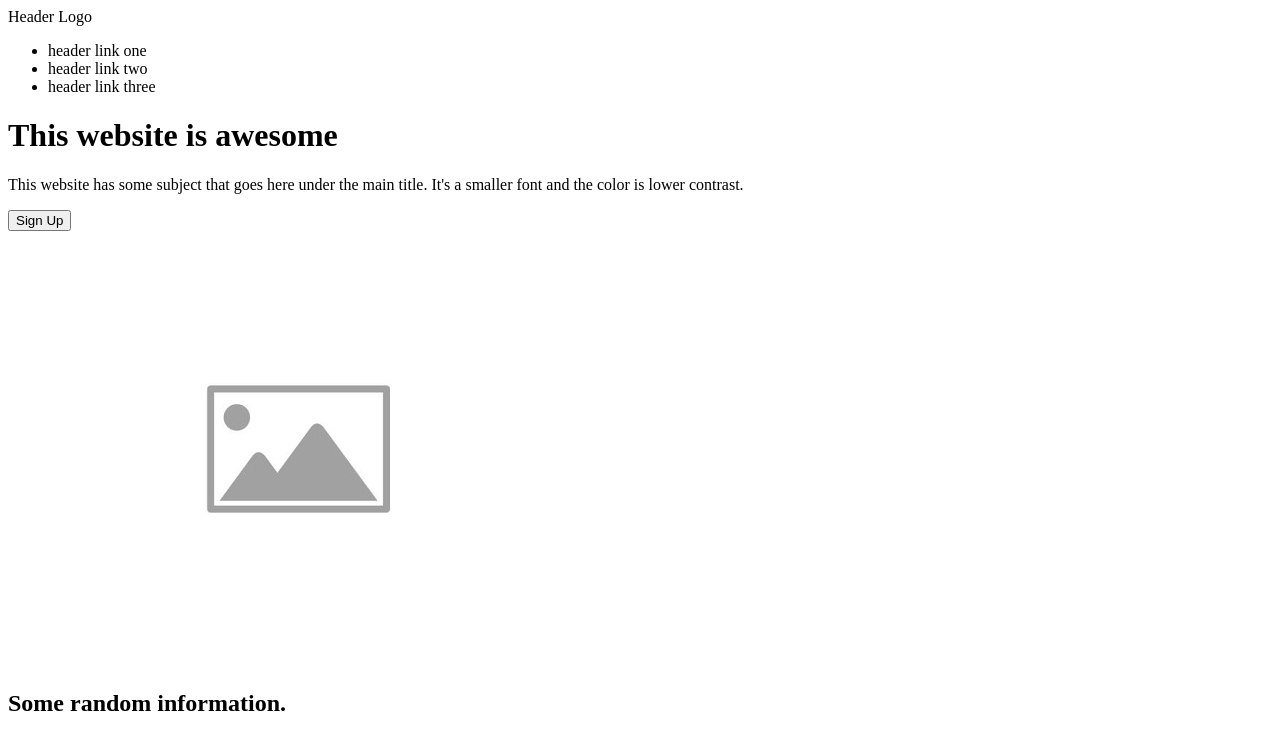
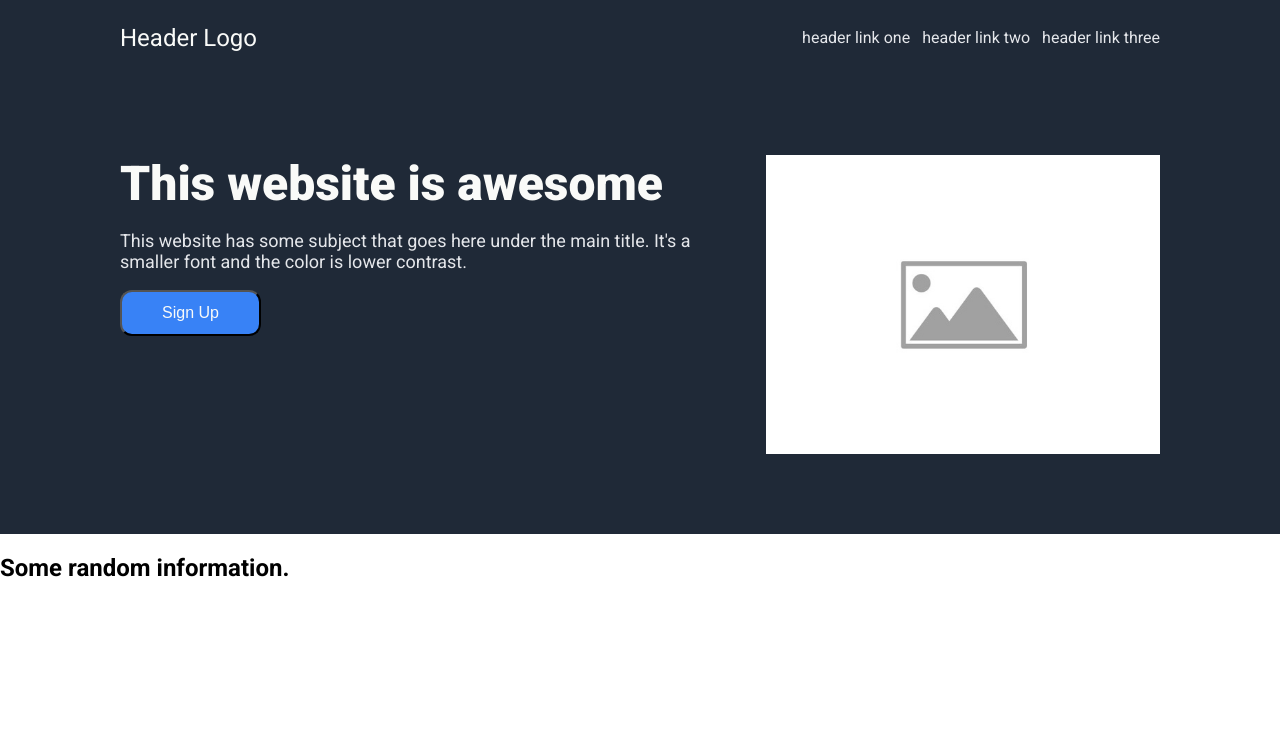
Before and after one commit to Z3RA0/TOP-landing-page, a plain HTML site: page index.html in a window 1280 px wide. Shown: the top 734 px of the page. Drawn offline with Linux system fonts and the light colour scheme.

Commit message:
CSS for the header and hero section - added variable for the colors and padding - Added Roboto font imported from google font

```diff
--- a/index.html
+++ b/index.html
@@ -3,7 +3,8 @@
 <head>
     <meta charset="UTF-8">
     <meta name="viewport" content="width=device-width, initial-scale=1.0">
-    <title>Document</title>
+    <link rel="stylesheet" href="style.css">
+    <title>Landing Page</title>
 </head>
 <body>
     <header>
@@ -12,9 +13,9 @@
         </div>
         <div class="header-links">
             <ul>
-                <li><a>header link one</a></li>
-                <li><a>header link two</a></li>
-                <li><a>header link three</a></li>
+                <li><a href="">header link one</a></li>
+                <li><a href="">header link two</a></li>
+                <li><a href="">header link three</a></li>
             </ul>
         </div>
     </header>
--- /dev/null
+++ b/style.css
@@ -0,0 +1,80 @@
+@import url('https://fonts.googleapis.com/css2?family=Roboto:wght@100;300;400;500;700;900&display=swap');
+
+:root {
+    --primary-color: #1F2937;
+    --secondary-color: #3882F6;
+    --primary-text-color: #F9FAF8;
+    --secondary-text-color: #E5E7EB;
+    --side-padding:120px;
+}
+
+body {
+    font-family: 'Roboto', sans-serif;
+    display: flex;
+    flex-direction: column;
+    padding: 0;
+    margin: 0;
+}
+
+header {
+    display: flex;
+    justify-content: space-between;
+    align-items: center;
+    background-color: var(--primary-color);
+    padding: 12px var(--side-padding);
+}
+
+.header-logo {
+    font-size: 24px;
+    color: var(--primary-text-color);
+}
+
+.header-links ul {
+    display: flex;
+    list-style: none;
+    gap: 12px;
+}
+
+a {
+    text-decoration: none;
+    color: var(--secondary-text-color);
+}
+
+.main-content {
+    /* flex: 1; */
+}
+
+.hero-section {
+    background-color: var(--primary-color);
+    display: flex;
+    justify-content: space-between;
+    padding: 80px var(--side-padding);
+    gap: 20px;
+}
+
+h1 {
+    padding: 0;
+    margin: 0;
+    color: var(--primary-text-color);
+    font-size: 48px;
+    font-weight: 900;
+}
+
+.hero-left p {
+    font-size: 18px;
+    color: var(--secondary-text-color);
+}
+
+.hero-section img {
+    object-fit: cover;
+    width: 100%;
+    height: 100%;
+}
+
+.hero-section button {
+    padding: 12px 40px;
+    font-size: 16px;
+    color: var(--primary-text-color);
+    background-color: var(--secondary-color);
+    border-radius: 12px;
+}
```
